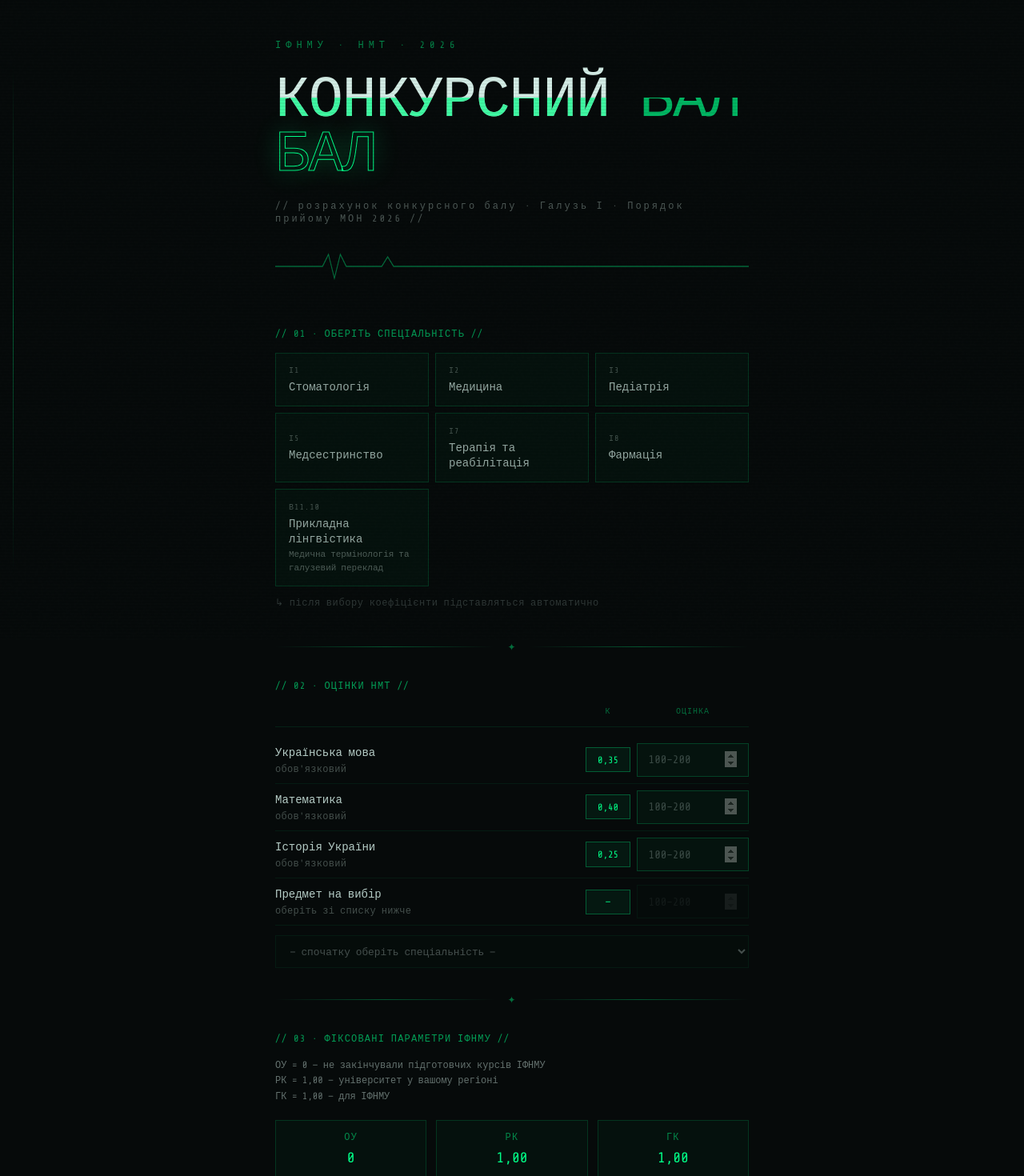
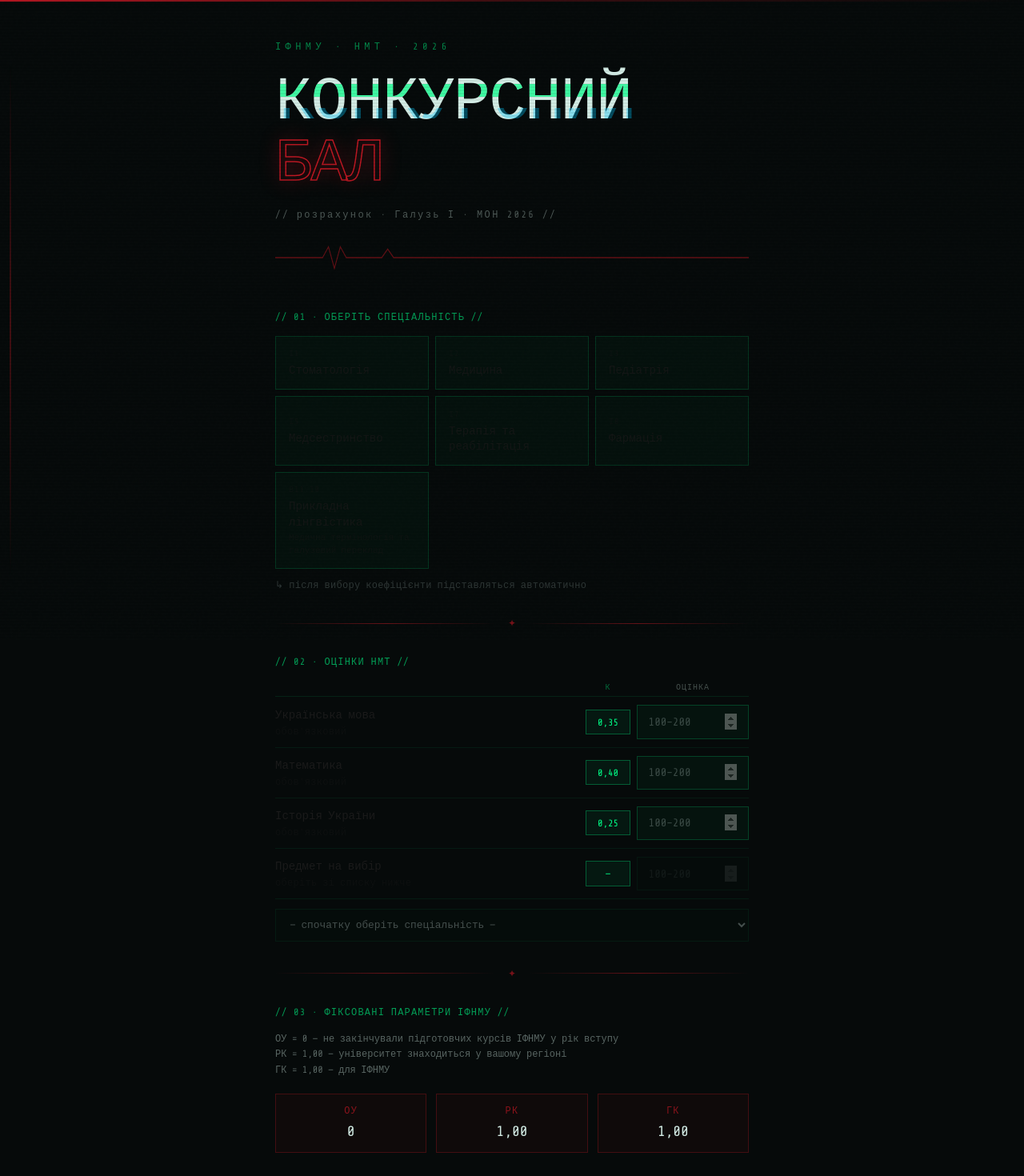
Before and after one commit to bosox1/kb2026, a React (Vite) app: page / in a window 1280 px wide. Shown: the top 1470 px of the page at 80% size. Built offline with nearby package versions, Linux system fonts and the light colour scheme.

Commit message:
redisign green fixed

```diff
--- a/src/App.jsx
+++ b/src/App.jsx
@@ -18,9 +18,9 @@
 function Divider() {
   return (
     <div className="flex items-center gap-4 my-8">
-      <div className="flex-1 h-px" style={{ background: 'linear-gradient(90deg, transparent, rgba(0,255,136,0.3), transparent)' }} />
-      <span className="text-xs tracking-widest" style={{ color: 'rgba(0,255,136,0.4)' }}>✦</span>
-      <div className="flex-1 h-px" style={{ background: 'linear-gradient(90deg, transparent, rgba(0,255,136,0.3), transparent)' }} />
+      <div className="flex-1 h-px" style={{ background: 'linear-gradient(90deg, transparent, rgba(190,24,35,0.5), transparent)' }} />
+      <span className="text-xs" style={{ color: 'rgba(190,24,35,0.6)' }}>✦</span>
+      <div className="flex-1 h-px" style={{ background: 'linear-gradient(90deg, transparent, rgba(190,24,35,0.5), transparent)' }} />
     </div>
   );
 }
@@ -58,19 +58,19 @@
 
   const calculate = () => {
     const errs = [];
-    if (!spec) errs.push('ОБЕРІТЬ СПЕЦІАЛЬНІСТЬ');
-    if (!subjKey) errs.push('ОБЕРІТЬ ПРЕДМЕТ НА ВИБІР');
+    if (!spec) errs.push('Оберіть спеціальність');
+    if (!subjKey) errs.push('Оберіть предмет на вибір');
 
     const p1 = parseFloat(scores.p1) || 0;
     const p2 = parseFloat(scores.p2) || 0;
     const p3 = parseFloat(scores.p3) || 0;
     const p4 = parseFloat(scores.p4) || 0;
 
-    if (!p1 || !p2 || !p3) errs.push('ВВЕДІТЬ ОЦІНКИ З ТРЬОХ ОБОВ\'ЯЗКОВИХ ПРЕДМЕТІВ');
-    if (!p4) errs.push('ВВЕДІТЬ ОЦІНКУ З ПРЕДМЕТУ НА ВИБІР');
+    if (!p1 || !p2 || !p3) errs.push("Введіть оцінки з трьох обов'язкових предметів");
+    if (!p4) errs.push('Введіть оцінку з предмету на вибір');
 
-    [['УКР. МОВА', p1], ['МАТЕМАТИКА', p2], ['ІСТОРІЯ', p3], ['ПРЕДМЕТ НА ВИБІР', p4]].forEach(([n, p]) => {
-      if (p && (p < 100 || p > 200)) errs.push(`${n}: ОЦІНКА ПОЗА ДІАПАЗОНОМ 100–200`);
+    [['Укр. мова', p1], ['Математика', p2], ['Історія', p3], ['Предмет на вибір', p4]].forEach(([n, p]) => {
+      if (p && (p < 100 || p > 200)) errs.push(`${n}: оцінка поза діапазоном 100–200`);
     });
 
     setErrors(errs);
@@ -84,66 +84,74 @@
   };
 
   const subjOptions = spec
-    ? SUBJECTS.map((s) => {
-        const coef = spec.vk[s.key];
-        const isMax = coef === k4max;
-        return { ...s, coef, isMax };
-      })
+    ? SUBJECTS.map((s) => ({ ...s, coef: spec.vk[s.key], isMax: spec.vk[s.key] === k4max }))
     : [];
 
   return (
     <div className="min-h-screen" style={{ background: '#060a0a' }}>
 
-      {/* Vertical pulse line */}
-      <div className="fixed left-4 top-0 bottom-0 pointer-events-none" style={{ width: '1px', zIndex: 10 }}>
+      {/* Left pulse line — червоний ІФНМУ */}
+      <div className="fixed left-3 top-0 bottom-0 pointer-events-none" style={{ width: '1px', zIndex: 10 }}>
         <div className="animate-pulse-line" style={{
-          position: 'absolute', top: '10%', width: '1px', height: '80%',
-          background: 'linear-gradient(180deg, transparent, #00ff88, transparent)'
+          position: 'absolute', top: '10%', width: '2px', height: '80%',
+          background: 'linear-gradient(180deg, transparent, #be1823, transparent)'
         }} />
       </div>
+
+      {/* Top accent bar — червоний ІФНМУ */}
+      <div style={{ height: '2px', background: 'linear-gradient(90deg, #be1823, rgba(190,24,35,0.3), transparent)' }} />
 
       <div className="max-w-2xl mx-auto px-6 sm:px-10 py-12 pb-20">
 
         {/* Header */}
-        <header className="mb-14">
-          <p className="text-xs tracking-[0.5em] uppercase mb-6 animate-fadein-0" style={{ color: 'rgba(0,255,136,0.5)' }}>
+        <header className="mb-12">
+          <p className="text-xs tracking-[0.45em] uppercase mb-5 animate-fadein-0"
+            style={{ color: 'rgba(0,255,136,0.5)' }}>
             ІФНМУ · НМТ · 2026
           </p>
 
-          <h1
-            className="glitch animate-fadein-1"
-            data-text="КОНКУРСНИЙ БАЛ"
-            style={{
+          {/* Заголовок без glitch на переносі — два окремих рядки */}
+          <div className="animate-fadein-1" style={{
             fontFamily: "'Share Tech Mono', monospace",
-              fontSize: 'clamp(2rem, 8vw, 4.5rem)',
-              lineHeight: 0.95,
+            fontSize: 'clamp(2.4rem, 9vw, 4.8rem)',
+            lineHeight: 1.0,
             letterSpacing: '-0.02em',
-              color: '#d4ede6',
             fontWeight: 400,
-            }}
+          }}>
+            {/* КОНКУРСНИЙ — з glitch */}
+            <div
+              className="glitch"
+              data-text="КОНКУРСНИЙ"
+              style={{ color: '#d4ede6', display: 'block' }}
             >
-            КОНКУРСНИЙ<br />
-            <span style={{
+              КОНКУРСНИЙ
+            </div>
+            {/* БАЛ — outline червоним, без glitch */}
+            <div style={{
               color: 'transparent',
-              WebkitTextStroke: '1px #00ff88',
-              textShadow: '0 0 30px rgba(0,255,136,0.3)'
-            }}>БАЛ</span>
-          </h1>
+              WebkitTextStroke: '1.5px #be1823',
+              textShadow: '0 0 25px rgba(190,24,35,0.35)',
+              display: 'block',
+            }}>
+              БАЛ
+            </div>
+          </div>
 
-          <p className="mt-6 text-xs tracking-[0.25em] animate-fadein-2" style={{ color: 'rgba(212,237,230,0.35)' }}>
-            // розрахунок конкурсного балу · Галузь І · Порядок прийому МОН 2026 //
+          <p className="mt-5 text-xs tracking-[0.2em] animate-fadein-2"
+            style={{ color: 'rgba(212,237,230,0.35)' }}>
+            // розрахунок · Галузь І · МОН 2026 //
           </p>
 
-          <div className="mt-8 animate-fadein-3">
+          <div className="mt-7 animate-fadein-3">
             <EcgLine />
           </div>
         </header>
 
         {/* Step 1 */}
-        <section className="reveal mb-10">
+        <section className="reveal mb-8">
           <Label>01 · Оберіть спеціальність</Label>
           <SpecSelector selected={spec} onSelect={handleSpecSelect} />
-          <p className="text-xs mt-3 tracking-wider" style={{ color: 'rgba(212,237,230,0.2)' }}>
+          <p className="text-xs mt-3 tracking-wide" style={{ color: 'rgba(212,237,230,0.2)' }}>
             ↳ після вибору коефіцієнти підставляться автоматично
           </p>
         </section>
@@ -154,52 +162,33 @@
         <section className="reveal mb-8">
           <Label>02 · Оцінки НМТ</Label>
 
-          {/* Col headers */}
-          <div className="grid grid-cols-[1fr_56px_140px] gap-2 mb-3 px-0">
+          <div className="grid grid-cols-[1fr_56px_140px] gap-2 mb-1">
             <span />
-            <span className="text-[10px] tracking-widest text-center uppercase" style={{ color: 'rgba(0,255,136,0.4)' }}>К</span>
-            <span className="text-[10px] tracking-widest text-center uppercase" style={{ color: 'rgba(0,255,136,0.4)' }}>Оцінка</span>
+            <span className="text-[10px] tracking-widest text-center uppercase"
+              style={{ color: 'rgba(0,255,136,0.4)' }}>К</span>
+            <span className="text-[10px] tracking-widest text-center uppercase"
+              style={{ color: 'rgba(212,237,230,0.3)' }}>Оцінка</span>
           </div>
 
-          {/* Divider line */}
-          <div className="mb-3" style={{ height: '1px', background: 'rgba(0,255,136,0.1)' }} />
-
-          <div>
+          <div style={{ borderTop: '1px solid rgba(0,255,136,0.1)' }}>
             {[
-              { key: 'p1', label: 'Українська мова', hint: 'обов\'язковий', coef: spec?.k1 ?? 0.35 },
-              { key: 'p2', label: 'Математика', hint: 'обов\'язковий', coef: spec?.k2 ?? 0.40 },
-              { key: 'p3', label: 'Історія України', hint: 'обов\'язковий', coef: spec?.k3 ?? 0.25 },
-            ].map(({ key, label, hint, coef }, i) => (
+              { key: 'p1', label: 'Українська мова', hint: "обов'язковий", coef: spec?.k1 ?? 0.35 },
+              { key: 'p2', label: 'Математика',      hint: "обов'язковий", coef: spec?.k2 ?? 0.40 },
+              { key: 'p3', label: 'Історія України', hint: "обов'язковий", coef: spec?.k3 ?? 0.25 },
+              { key: 'p4', label: 'Предмет на вибір',
+                hint: subjKey ? SUBJECTS.find(s => s.key === subjKey)?.label : 'оберіть зі списку нижче',
+                coef: k4, disabled: !subjKey },
+            ].map(({ key, label, hint, coef, disabled }) => (
               <div key={key} style={{ borderBottom: '1px solid rgba(0,255,136,0.07)' }}>
-                <ScoreInput
-                  label={label}
-                  hint={hint}
-                  coef={coef}
-                  value={scores[key]}
-                  onChange={(v) => handleScore(key, v)}
-                />
+                <ScoreInput label={label} hint={hint} coef={coef}
+                  value={scores[key]} onChange={(v) => handleScore(key, v)}
+                  disabled={disabled} />
               </div>
             ))}
-
-            <div style={{ borderBottom: '1px solid rgba(0,255,136,0.07)' }}>
-              <ScoreInput
-                label="Предмет на вибір"
-                hint={subjKey ? SUBJECTS.find((s) => s.key === subjKey)?.label : 'оберіть зі списку нижче'}
-                coef={k4}
-                value={scores.p4}
-                onChange={(v) => handleScore('p4', v)}
-                disabled={!subjKey}
-              />
-            </div>
           </div>
 
           <div className="mt-3">
-            <select
-              value={subjKey}
-              onChange={handleSubjChange}
-              disabled={!spec}
-              className="med-select"
-            >
+            <select value={subjKey} onChange={handleSubjChange} disabled={!spec} className="med-select">
               <option value="">
                 {spec ? '— оберіть предмет на вибір —' : '— спочатку оберіть спеціальність —'}
               </option>
@@ -215,18 +204,19 @@
         <Divider />
 
         {/* Fixed params */}
-        <section className="reveal mb-10">
+        <section className="reveal mb-8">
           <Label>03 · Фіксовані параметри ІФНМУ</Label>
-          <p className="text-xs leading-relaxed mb-5" style={{ color: 'rgba(212,237,230,0.45)' }}>
-            ОУ = 0 — не закінчували підготовчих курсів ІФНМУ<br />
-            РК = 1,00 — університет у вашому регіоні<br />
+          <p className="text-xs leading-relaxed mb-5" style={{ color: 'rgba(212,237,230,0.4)' }}>
+            ОУ = 0 — не закінчували підготовчих курсів ІФНМУ у рік вступу<br />
+            РК = 1,00 — університет знаходиться у вашому регіоні<br />
             ГК = 1,00 — для ІФНМУ
           </p>
           <div className="grid grid-cols-3 gap-3">
             {[['ОУ', '0'], ['РК', '1,00'], ['ГК', '1,00']].map(([lbl, val]) => (
-              <div key={lbl} className="text-center py-3" style={{ border: '1px solid rgba(0,255,136,0.15)', background: 'rgba(0,255,136,0.03)' }}>
-                <div className="text-xs tracking-widest mb-1" style={{ color: 'rgba(0,255,136,0.5)' }}>{lbl}</div>
-                <div className="text-lg" style={{ color: '#00ff88', fontFamily: 'Share Tech Mono, monospace' }}>{val}</div>
+              <div key={lbl} className="text-center py-3"
+                style={{ border: '1px solid rgba(190,24,35,0.3)', background: 'rgba(190,24,35,0.05)' }}>
+                <div className="text-xs tracking-widest mb-1" style={{ color: 'rgba(190,24,35,0.7)' }}>{lbl}</div>
+                <div className="text-lg" style={{ color: '#d4ede6', fontFamily: 'Share Tech Mono, monospace' }}>{val}</div>
               </div>
             ))}
           </div>
@@ -234,7 +224,7 @@
 
         {/* Errors */}
         {errors.length > 0 && (
-          <div className="mb-6 p-4" style={{ border: '1px solid rgba(255,80,80,0.4)', background: 'rgba(255,80,80,0.05)' }}>
+          <div className="mb-6 p-4" style={{ border: '1px solid rgba(190,24,35,0.5)', background: 'rgba(190,24,35,0.08)' }}>
             {errors.map((e, i) => (
               <div key={i} className="text-xs tracking-wider mb-1" style={{ color: '#ff6060' }}>
                 ✗ {e}
@@ -245,7 +235,8 @@
 
         {/* Result */}
         <section className="reveal">
-          <div className="flex flex-col sm:flex-row sm:items-end justify-between gap-6 p-6" style={{
+          <div className="flex flex-col sm:flex-row sm:items-end justify-between gap-6 p-6"
+            style={{
               border: '1px solid rgba(0,255,136,0.2)',
               background: 'linear-gradient(135deg, rgba(0,255,136,0.04) 0%, transparent 70%)',
               boxShadow: result ? '0 0 40px rgba(0,255,136,0.08)' : 'none'
@@ -258,7 +249,7 @@
                 fontFamily: 'Share Tech Mono, monospace',
                 fontSize: 'clamp(3.5rem, 10vw, 5.5rem)',
                 color: 'rgba(212,237,230,0.15)',
-                lineHeight: 1
+                lineHeight: 1,
               } : {}}>
                 {result ?? '—'}
               </div>
@@ -268,7 +259,6 @@
                 </p>
               )}
             </div>
-
             <button onClick={calculate} className="btn-calc">
               Розрахувати
             </button>
@@ -276,21 +266,20 @@
         </section>
 
         {/* Footer */}
-        <footer className="mt-14 pt-6" style={{ borderTop: '1px solid rgba(0,255,136,0.1)' }}>
+        <footer className="mt-14 pt-6" style={{ borderTop: '1px solid rgba(190,24,35,0.2)' }}>
           <p className="text-xs leading-relaxed text-center" style={{ color: 'rgba(212,237,230,0.25)' }}>
             ⚠ Калькулятор носить інформаційний характер.<br />
             Коефіцієнти — Додаток 10 до Порядку прийому МОН 2026, Галузь І.<br />
-            <a
-              href="https://vstup.edbo.gov.ua/konkurs-calculator"
-              target="_blank"
-              rel="noopener noreferrer"
-              style={{ color: 'rgba(0,255,136,0.5)', textDecoration: 'underline' }}
-            >
+            <a href="https://vstup.edbo.gov.ua/konkurs-calculator" target="_blank" rel="noopener noreferrer"
+              style={{ color: 'rgba(190,24,35,0.7)', textDecoration: 'underline' }}>
               vstup.edbo.gov.ua/konkurs-calculator
             </a>
           </p>
         </footer>
       </div>
+
+      {/* Bottom accent bar */}
+      <div style={{ height: '2px', background: 'linear-gradient(90deg, transparent, rgba(190,24,35,0.3), #be1823)' }} />
     </div>
   );
 }
--- a/src/components/EcgLine.jsx
+++ b/src/components/EcgLine.jsx
@@ -1,11 +1,11 @@
 export default function EcgLine() {
   return (
-    <div className="w-full overflow-hidden" style={{ height: '40px', opacity: 0.4 }}>
+    <div className="w-full overflow-hidden" style={{ height: '36px', opacity: 0.5 }}>
       <svg viewBox="0 0 800 40" preserveAspectRatio="none" className="w-full h-full">
         <polyline
           points="0,20 60,20 80,20 90,5 100,35 110,5 120,20 160,20 180,20 190,8 200,20 240,20 800,20"
           fill="none"
-          stroke="#00ff88"
+          stroke="#BE1622"
           strokeWidth="1.5"
           strokeDasharray="1000"
           strokeDashoffset="1000"
--- a/src/components/ScoreInput.jsx
+++ b/src/components/ScoreInput.jsx
@@ -2,10 +2,10 @@
   const fmt = (n) => n?.toFixed(2).replace('.', ',') ?? '—';
 
   return (
-    <div className="grid grid-cols-[1fr_56px_140px] gap-2 items-center py-2">
+    <div className="grid grid-cols-[1fr_56px_140px] gap-2 items-center py-2.5">
       <div>
-        <div className="text-sm" style={{ color: 'rgba(212,237,230,0.85)' }}>{label}</div>
-        {hint && <div className="text-xs mt-0.5 tracking-wide" style={{ color: 'rgba(212,237,230,0.3)' }}>{hint}</div>}
+        <div className="text-sm" style={{ color: '#1a1a1a' }}>{label}</div>
+        {hint && <div className="text-xs mt-0.5 tracking-wide" style={{ color: 'rgba(26,26,26,0.4)' }}>{hint}</div>}
       </div>
       <div className="coef-badge">{coef !== null && coef !== undefined ? fmt(coef) : '—'}</div>
       <input
--- a/src/components/SpecSelector.jsx
+++ b/src/components/SpecSelector.jsx
@@ -12,16 +12,16 @@
             className={`spec-card ${isActive ? 'active' : ''}`}
           >
             <span className="relative z-10 block text-[10px] tracking-widest uppercase mb-1"
-              style={{ color: isActive ? '#00ff88' : 'rgba(212,237,230,0.3)' }}>
+              style={{ color: isActive ? '#BE1622' : 'rgba(26,26,26,0.35)' }}>
               {spec.code}
             </span>
-            <span className="relative z-10 block text-sm font-medium leading-snug"
-              style={{ color: isActive ? '#d4ede6' : 'rgba(212,237,230,0.7)' }}>
+            <span className="relative z-10 block text-sm leading-snug"
+              style={{ color: isActive ? '#1a1a1a' : 'rgba(26,26,26,0.7)' }}>
               {spec.name}
             </span>
             {spec.subtitle && (
               <span className="relative z-10 block text-[11px] mt-0.5"
-                style={{ color: 'rgba(212,237,230,0.35)' }}>
+                style={{ color: 'rgba(26,26,26,0.4)' }}>
                 {spec.subtitle}
               </span>
             )}
```
Also changed, not shown: src/index.css (+9 -34 lines). Lines whose indentation alone changed are shown as unchanged.
